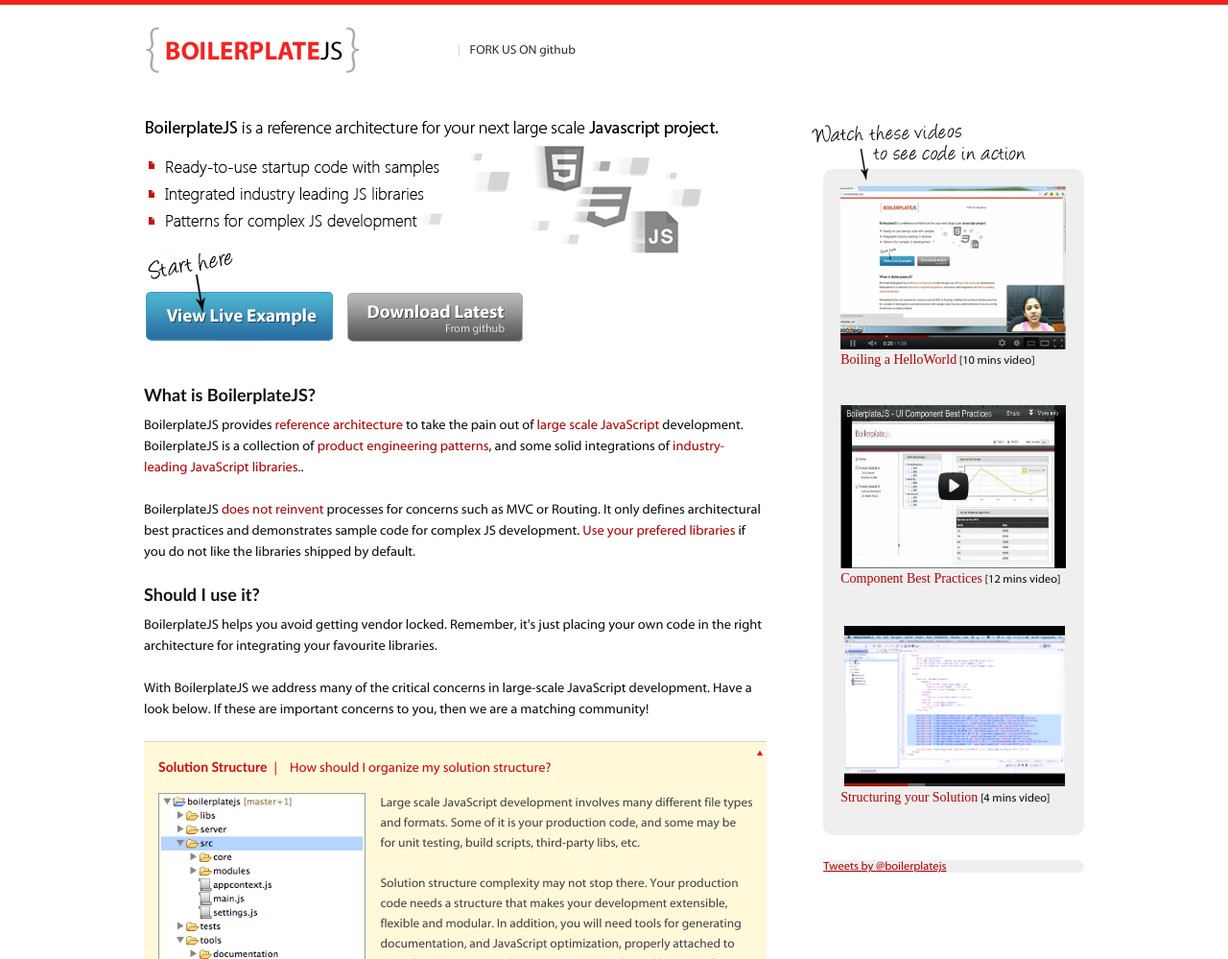
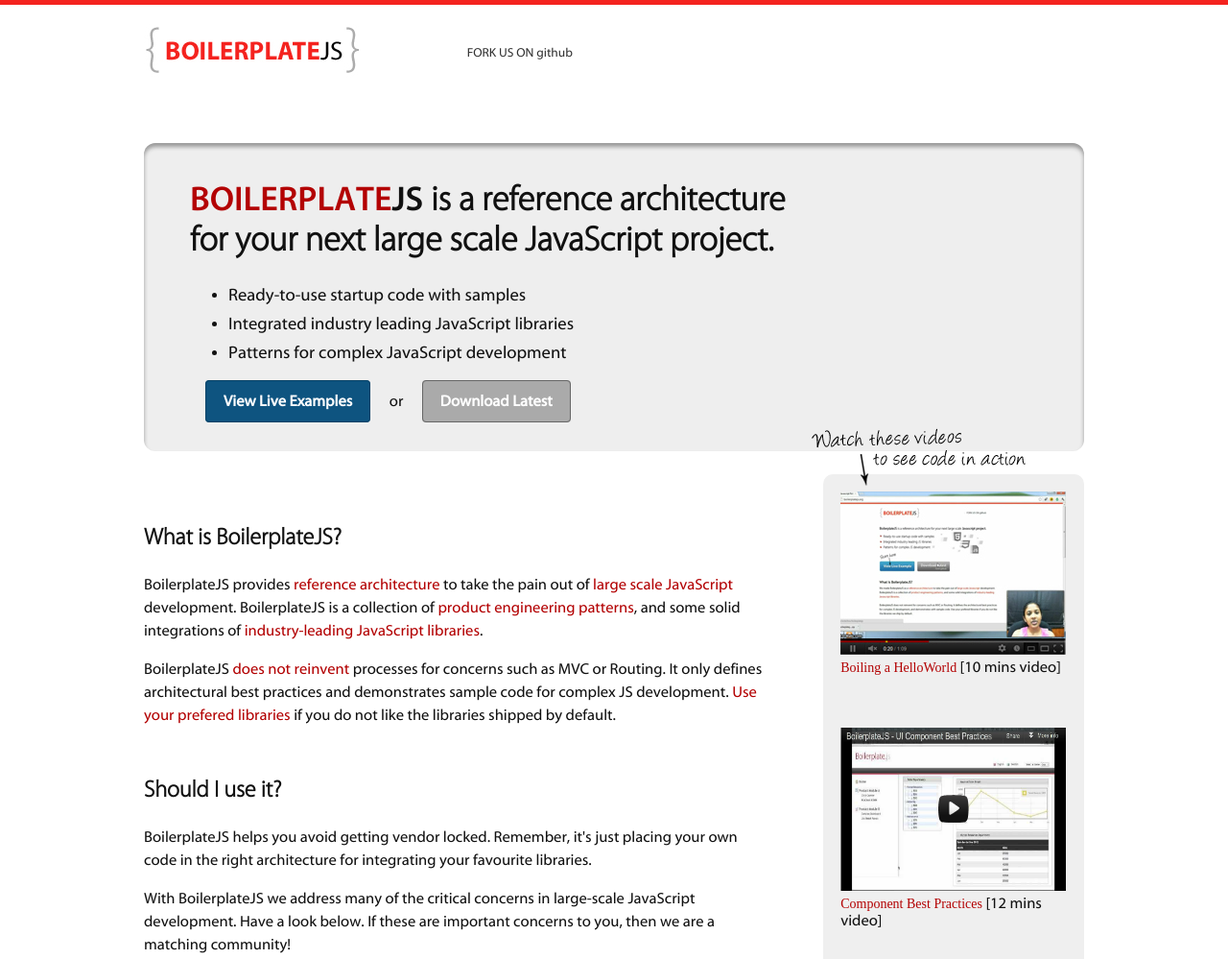
Before and after one commit to jamiebarrow/boilerplatejs-website, a plain HTML site: page index.html in a window 1280 px wide. Shown: the top 999 px of the page at 96% size. Drawn offline with Linux system fonts and the light colour scheme.

Commit message:
first redesign commit

```diff
--- a/css/Desktop.css
+++ b/css/main.css
@@ -53,11 +53,11 @@
  */
 
 body {
-	font: normal 12px "MyriadWebProRegular";
 	color: #111111;
 	margin: 0px;
 	padding: 0px;
 	border-top:5px solid #f4231f;
+	font-family: 'MyriadWebProRegular';
 }
 
 
@@ -77,16 +77,75 @@
 td, div, p {
 	line-height: 17px;
 }*/
+
+.hero {
+	background-color: #EEE;
+	padding: 12px 48px;
+	margin: 24px 0;
+	border-radius: 12px;
+	box-shadow: 0 4px 4px #999 inset;
+}
+
+.hero li {
+	font-size: 18px;
+	margin: 10px 0;
+}
+
+.hero p {
+	margin: 28px 0;
+}
+
+
+h1 {
+	font-size: 36px;
+	line-height: 1.1;
+	margin: 28px 0;
+	font-family: 'MyriadProLightRegular';
+}
+
+h1 span {
+	text-transform: uppercase;
+	font-family: 'MyriadProSemiBold';
+}
+
+h1 span span {
+	color: #B30203;
+}
+
+h2 {
+	font-family: 'MyriadProLightRegular';
+	font-size: 24px;
+	margin: 52px 0 24px;
+}
+
+p {
+	line-height: 1.5;
+	margin: 16px 0;
+}
+
 img {
 	border: 0px;
 }
-a:link, a:visited, a:active {
+a {
 	text-decoration: underline;
 	color: #B30203;
 }
-a:hover {
-	text-decoration: underline;
-	color: #000000;
+
+.btn {
+padding: 12px 18px;
+margin: 0 16px;
+font-size: 16px;
+font-weight: bold;
+border: 1px solid #666;
+background-color: #aaa;
+border-radius: 4px;
+	color: white;
+	text-decoration: none;
+}
+
+.btn-primary {
+	background-color: #0E5480;
+	border: 1px solid #064166;
 }
 
 .header, .footer, .content {
--- a/index.html
+++ b/index.html
@@ -9,13 +9,13 @@
         <link rel="icon" href="favicon.ico" type="image/x-icon">
         <link rel="shortcut icon" href="favicon.ico" type="image/x-icon">
         <title>Boilerplate | JavaScript Reference Architecture</title>
-        <link rel="stylesheet" type="text/css" href="css/Desktop.css">
+        <link rel="stylesheet" type="text/css" href="css/main.css">
         <link rel="stylesheet" type="text/css" href="css/Grids.Min.css">
         <script language="javascript" src="js/jquery-1.7.2.min.js"></script>
         <script language="javascript" src="js/main.js"></script>
         <script type="text/javascript">
 			var _gaq = _gaq || [];
-			_gaq.push(['_setAccount', 'UA-33996853-1']);
+			// _gaq.push(['_setAccount', 'UA-33996853-1']);
 			_gaq.push(['_setDomainName', 'boilerplatejs.org']);
 			_gaq.push(['_setAllowLinker', true]);
 			_gaq.push(['_trackPageview']);
@@ -41,56 +41,47 @@
                 <div class="yui3-u-2-3">
                     <ul class="topMenu">
                         <li>
-                            |<a href="https://github.com/ectechno/boilerplatejs" target="_blank" onClick="_gaq.push(['_trackEvent', 'HomePage', 'AccessCode', 'Access Boilerplate Code']);">FORK US ON github</a>
-                        </li>
-                        <li style="display:none">
-                            |<a href="#">VIEW documentaion</a>
+                            <a href="https://github.com/ectechno/boilerplatejs" target="_blank" onClick="_gaq.push(['_trackEvent', 'HomePage', 'AccessCode', 'Access Boilerplate Code']);">FORK US ON github</a>
                         </li>
                     </ul>
                 </div>
             </div>
         </div>
         <div class="content">
+			<div class="hero">
+				<h1><span><span>Boilerplate</span>JS</span> is a reference architecture<br/> for your next large scale JavaScript project.</h1>
+				<ul>
+					<li>Ready-to-use startup code with samples</li>
+					<li>Integrated industry leading JavaScript libraries</li>
+					<li>Patterns for complex JavaScript development</li>
+				</ul>
+				<p>
+					<a href="./samples/productsuite/index.html#sales" class="btn btn-primary" target="_blank" onClick="_gaq.push(['_trackEvent', 'HomePage', 'ViewExample', 'View Boilerplate Generic Example']);">View Live Examples</a> or  <a href="https://github.com/ectechno/boilerplatejs" target="_blank" onClick="_gaq.push(['_trackEvent', 'HomePage', 'AccessCode', 'Access Boilerplate Code']);" class="btn">Download Latest</a>
+				</p>
+			</div>
+
             <div class="yui3-g">
                 <div class="yui3-u-17-24">
                     <div class="leftPanel">
-                        <div class="imageRoller"><img src="images/headerImg3.jpg">
-                        </div>
-                        <a href="./samples/productsuite/index.html#sales" target="_blank" onClick="_gaq.push(['_trackEvent', 'HomePage', 'ViewExample', 'View Boilerplate Generic Example']);"><div class="starButton"></div></a>
-                        <div class="actionButtons">
-                            <a href="./samples/productsuite/index.html#sales" target="_blank" onClick="_gaq.push(['_trackEvent', 'HomePage', 'ViewExample', 'View Boilerplate Generic Example']);"><img src="images/btnExample.png" alt="view live example"></a>
-                            <a href="https://github.com/ectechno/boilerplatejs" target="_blank" onClick="_gaq.push(['_trackEvent', 'HomePage', 'AccessCode', 'Access Boilerplate Code']);"><img src="images/btnDownload.png" alt="download the latest code"></a>
-                        </div>
-                        <div class="largeTitle">
+                        <h2>
                             What is BoilerplateJS?
-                        </div>
-                        <div class="meduimText ">
-                            BoilerplateJS provides <span class="redColorText">reference architecture</span> to take
-                            the pain out of <span class="redColorText">large scale JavaScript</span> development. BoilerplateJS
-                            is a collection of <span class="redColorText">product engineering patterns</span>, and some solid
-                            integrations of <span class="redColorText">industry-leading JavaScript libraries.</span>.
-                            <br />
-                            <br />
-                            BoilerplateJS <span class="redColorText">does not reinvent</span> processes for concerns such as MVC or Routing. It only
-                            defines architectural best practices and demonstrates sample code for complex JS development.
-                            <span class="redColorText">Use your prefered libraries</span> if you do not like the libraries shipped by default.
-                            <br />
-                            <br />
-                        </div>
-                        <div class="largeTitle">
+                        </h2>
+                        <p>
+                            BoilerplateJS provides <span class="redColorText">reference architecture</span> to take                             the pain out of <span class="redColorText">large scale JavaScript</span> development. BoilerplateJS is a collection of <span class="redColorText">product engineering patterns</span>, and some solid integrations of <span class="redColorText">industry-leading JavaScript libraries</span>.
+						</p>
+						<p>
+                            BoilerplateJS <span class="redColorText">does not reinvent</span> processes for concerns such as MVC or Routing. It only defines architectural best practices and demonstrates sample code for complex JS development. <span class="redColorText">Use your prefered libraries</span> if you do not like the libraries shipped by default.
+                        </p>
+                        <h2>
                             Should I use it?
-                        </div>
-                        <div class="meduimText">
+                        </h2>
+                        <p>
+							BoilerplateJS helps you avoid getting vendor locked. Remember, it's just placing your own code in the right architecture for integrating your favourite libraries.
+						</p>
+						<p>
+							With BoilerplateJS we address many of the critical concerns in large-scale JavaScript development. Have a look below. If these are important concerns to you, then we are a matching community!
+                        </p>
 
-                            BoilerplateJS helps you avoid getting vendor locked. Remember, it's just placing your own code in the right architecture
-                            for integrating your favourite libraries.
-                            <br/>
-                            <br />
-                            With BoilerplateJS we address many of the critical concerns in large-scale JavaScript development.
-                            Have a look below. If these are important concerns to you, then we are a matching community!
-                            <br/>
-                            <br />
-                        </div>
                         <ul id="accordion" class="panel">
                             <li class="itemSelectedHeader" >
                                 <a href="#" class="clickHeader"> <span class="emp">Solution Structure</span><span class="textSeperator">|</span> How should I organize my solution structure?</a>
@@ -343,60 +334,43 @@
                                 </ul>
                             </li>
                         </ul>
-                        <br />
-                        <br />
-                        <br />
-                        <div class="largeTitle">
+                        <h2>
                             This looks great... but what about knockoutjs and backbonejs?
-                        </div>
-                        <div class="meduimText ">
+                        </h2>
+                        <p>
                             BoilerplateJS does <span class="redColorText" >NOT reinvent your wheels</span>!!!
-                            <br />
-                            <br />
+						</p>
+						<p>
                             We are NOT attempting to replace
                             any of the established libraries that you already use and love. What BoilerplateJS provides is
                             a reference architecture that demonstrates the best practices for integrating your libraries for large scale
                             product development.
-                            <br />
-                            <br />
-                            Of course, we ship a few libraries by default (for example
-                            <a href='http://knockoutjs.com'>knockoutjs</a>, <a href='http://requirejs.org'>requirejs</a>
-                            <a href='http://millermedeiros.github.com/crossroads.js/'>crossroadsjs</a> &amp; <a href='http://docs.jquery.com/QUnit'>qunit</a>)
-                            but if you do not like any of those <span class="redColorText" >you can replace them with your favourite library</span>. As proof, due to  popular demand,
-                            we have incorporated (from v0.2rc) <a href="http://boilerplatejs.org/samples/productsuite/index.html#todo" target="_blank"> an exmaple of backbonejs </a>
-                            side-by-side with knockoutjs for creating UI components.
-                            <br />
-                            <br />
-                            But on the otherhand, be mindful that an MVC or MVVM library alone does not define sufficient architecture for large scale
-                            JavaScript development. That's exactly what we address with BoilerplateJS.
-
-                            <br />
-                            <br />
-                            <br />
-                        </div>
-                        <div class="largeTitle">
+						</p>
+						<p>
+                            Of course, we ship a few libraries by default (for example <a href='http://knockoutjs.com'>knockoutjs</a>, <a href='http://requirejs.org'>requirejs</a> <a href='http://millermedeiros.github.com/crossroads.js/'>crossroadsjs</a> &amp; <a href='http://docs.jquery.com/QUnit'>qunit</a>) but if you do not like any of those <span class="redColorText" >you can replace them with your favourite library</span>. As proof, due to  popular demand, we have incorporated (from v0.2rc) <a href="http://boilerplatejs.org/samples/productsuite/index.html#todo" target="_blank"> an exmaple of backbonejs </a> side-by-side with knockoutjs for creating UI components.
+						</p>
+						<p>
+                            But on the otherhand, be mindful that an MVC or MVVM library alone does not define sufficient architecture for large scale JavaScript development. That's exactly what we address with BoilerplateJS.
+                        </p>
+                        <h2>
                             Where is the community?
-                        </div>
-                        <div class="meduimText ">
+                        </h2>
+                        <p>
                             The BoilerplateJS community is highly active on <span class="redColorText" ><a href='http://stackoverflow.com/'>stackoverflow</a></span> .
                             We encourage you to <a href='http://stackoverflow.com/questions/ask'> ask</a> your questions there
                             with the relavant tags (e.g. boilerplatejs, javascript). If you use the tag 'boilerplatejs', generally
                             questions are answered within a few hours.
-                            <br />
-                            <br />
-                            Incase you need direct contact with the BoilerplateJS team (e.g. for reporting
-                            an issue), you may use the github <a href='https://github.com/ectechno/boilerplatejs/issues'> issues</a> page.
-                            <br />
-                            <br />
-                            We really like to hear from you regarding your BoilerplateJS experiences. Feel free to use #boilerplatejs on Twitter.
-                            If you plan to join BoilerplateJS as a contributer please contact us through github.
-                            <br />
-                            <br />
-                            <br />
-                        </div>
-                        <div class="largeTitle">
+						</p>
+						<p>
+                            Incase you need direct contact with the BoilerplateJS team (e.g. for reporting an issue), you may use the github <a href='https://github.com/ectechno/boilerplatejs/issues'> issues</a> page.
+						</p>
+						<p>
+                            We really like to hear from you regarding your BoilerplateJS experiences. Feel free to use #boilerplatejs on Twitter. If you plan to join BoilerplateJS as a contributer please contact us through github.
+                        </p>
+                        <h2>
                             Frequently asked questions
-                                                    <div class="meduimText ">
+
+                        </h2>
 						<ul>
                             <li class="header">
                                 <a target="_blank" href="http://stackoverflow.com/questions/12545476/boilerplatejs-recommended-way-to-handle-authorization-and-authentication" class="clickHeader"> How to handle authorization and authentication?</a>
@@ -423,19 +397,10 @@
                                 <a target="_blank" href="http://stackoverflow.com/questions/13127153/sharing-datasources-between-components-on-a-boilerplatejs-app" class="clickHeader"> Sharing data between components without reloading from server? </a>
                             </li>
                         </ul>
-                        </div>
-                        </div>
-
-                        <br />
-                        <br />
 
                     </div>
                 </div>
                 <div class="yui3-u-7-24">
-                    <br />
-                    <br />
-                    <br />
-                    <br />
                     <div class="watchVideosButton"></div>
                     <div class="rightPanel" >
                         <div class="roundedBox">
```
Lines whose indentation alone changed are shown as unchanged.
